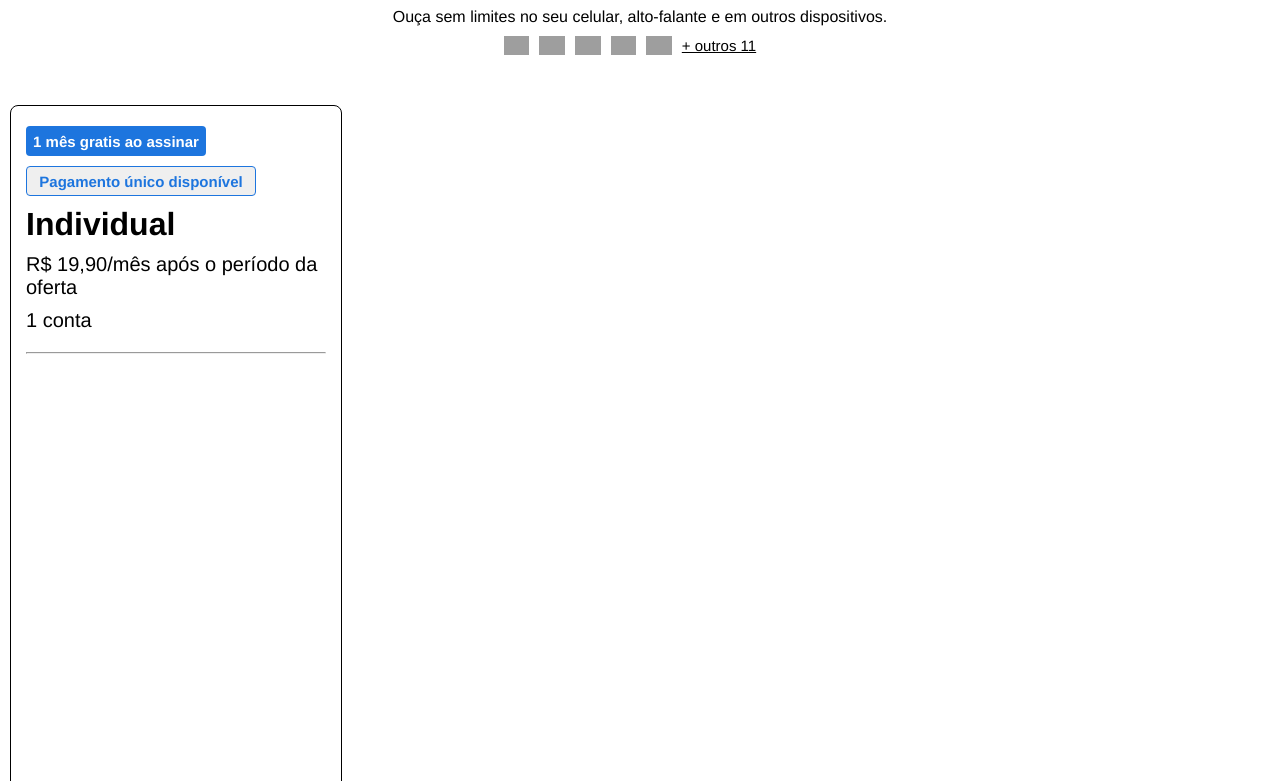
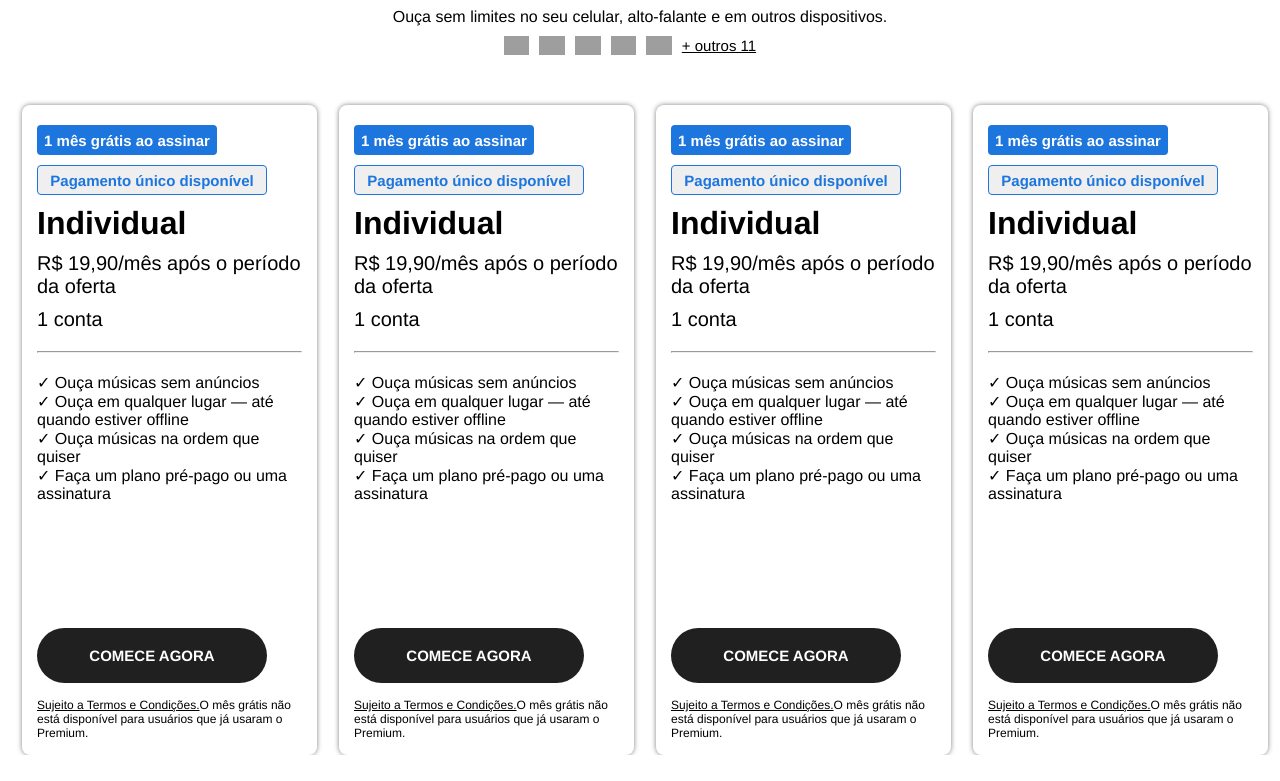
Before and after one commit to ThalesAraujoB/REACT_Spotify_HomePage_Clone, a React (Vite) app in the folder aula-1/: page / in a window 1280 px wide. Shown: the part 1079-1860 px from the top of the page. After the commit the page ends 1834 px from the top, so only its background shows below. Built offline with nearby package versions, Linux system fonts and the light colour scheme; grey boxes are pictures that could not be loaded.

Commit message:
component-prices

```diff
--- a/aula-1/src/App.jsx
+++ b/aula-1/src/App.jsx
@@ -14,7 +14,53 @@ function App() {
       <MiddlePartComponent></MiddlePartComponent>
       <PremiumComponent></PremiumComponent>
       <PlanComponent></PlanComponent>
-      <OptionsComponent></OptionsComponent>
+      <div className="classes-box">
+      <OptionsComponent
+        botao1='1 mês grátis ao assinar'
+        botao2='Pagamento único disponível'
+        plano='Individual'
+        valor='R$ 19,90/mês após o período da oferta'
+        conta='1 conta'
+        option1='Ouça músicas sem anúncios'
+        option2='Ouça em qualquer lugar — até quando estiver offline'
+        option3='Ouça músicas na ordem que quiser'
+        option4='Faça um plano pré-pago ou uma assinatura'
+      ></OptionsComponent>
+       <OptionsComponent
+        botao1='1 mês grátis ao assinar'
+        botao2='Pagamento único disponível'
+        plano='Individual'
+        valor='R$ 19,90/mês após o período da oferta'
+        conta='1 conta'
+        option1='Ouça músicas sem anúncios'
+        option2='Ouça em qualquer lugar — até quando estiver offline'
+        option3='Ouça músicas na ordem que quiser'
+        option4='Faça um plano pré-pago ou uma assinatura'
+      ></OptionsComponent>
+      <OptionsComponent
+        botao1='1 mês grátis ao assinar'
+        botao2='Pagamento único disponível'
+        plano='Individual'
+        valor='R$ 19,90/mês após o período da oferta'
+        conta='1 conta'
+        option1='Ouça músicas sem anúncios'
+        option2='Ouça em qualquer lugar — até quando estiver offline'
+        option3='Ouça músicas na ordem que quiser'
+        option4='Faça um plano pré-pago ou uma assinatura'
+      ></OptionsComponent>
+       <OptionsComponent
+        botao1='1 mês grátis ao assinar'
+        botao2='Pagamento único disponível'
+        plano='Individual'
+        valor='R$ 19,90/mês após o período da oferta'
+        conta='1 conta'
+        option1='Ouça músicas sem anúncios'
+        option2='Ouça em qualquer lugar — até quando estiver offline'
+        option3='Ouça músicas na ordem que quiser'
+        option4='Faça um plano pré-pago ou uma assinatura'
+      ></OptionsComponent>
+
+      </div>
     </div>
   )
 }
--- a/aula-1/src/components/options/OptionsComponent.css
+++ b/aula-1/src/components/options/OptionsComponent.css
@@ -1,8 +1,9 @@
 .options-box{
     border-radius: 8px;
-    border: 1px solid black;
-    width: 300px;
-    height:1200px;
+    border: 1px  rgba(0, 0, 0, 0.5);
+    box-shadow: 0 0 5px rgba(0, 0, 0, 0.5);
+    width: 265px;
+    height:620px;
     margin-left: 10px;
     margin-top: 50px;
     padding: 15px;
@@ -36,3 +37,21 @@
 .line{
     margin-top: 20px;
 }
+.list{
+    margin-top: 20px;
+    margin-bottom: 90px;
+    list-style: none;
+}
+.start-btn{
+    background-color:rgb(32, 32, 32);
+    color: #fff;
+    width: 230px;
+    text-transform: uppercase;
+}
+.start-btn:hover{
+    background-color: #000;
+}
+.paragrath{
+    margin-top: 15px;
+    font-size: 12px;
+}
--- a/aula-1/src/components/options/OptionsComponent.jsx
+++ b/aula-1/src/components/options/OptionsComponent.jsx
@@ -1,14 +1,22 @@
 import './OptionsComponent.css'
 
-const OptionsComponent = () => {
+const OptionsComponent = ({botao1,botao2,plano,valor,conta,option1,option2,option3,option4,option5}) => {
   return (
     <div className='options-box'>
-        <button className="first-btn">1 mês gratis ao assinar</button>
-        <button className="sub-button">Pagamento único disponível</button>
-        <h1 className="title-head">Individual</h1>
-        <p className="price">R$ 19,90/mês após o período da oferta</p>
-        <p className="conta">1 conta</p>
+        <button className="first-btn">{botao1}</button>
+        <button className="sub-button">{botao2}</button>
+        <h1 className="title-head">{plano}</h1>
+        <p className="price">{valor}</p>
+        <p className="conta">{conta}</p>
         <hr  className='line'/>
+        <ul className='list'>
+        <li>&#10003; {option1}</li>
+        <li>&#10003; {option2}</li>
+        <li>&#10003; {option3}</li>
+        <li>&#10003; {option4}</li>
+        </ul>
+        <button className='start-btn'>comece agora </button>
+        <p className="paragrath"><u>Sujeito a Termos e Condições.</u>O mês grátis não está disponível para usuários que já usaram o Premium.</p>
     </div>
   )
 }
--- a/aula-1/src/index.css
+++ b/aula-1/src/index.css
@@ -5,3 +5,8 @@
     padding: 0;
     font-family: spotify-circular, Circular, Helvetica, Arial, sans-serif
 }
+.classes-box{
+    display: flex;
+    flex-direction: row;
+    justify-content: space-evenly;
+}
```
